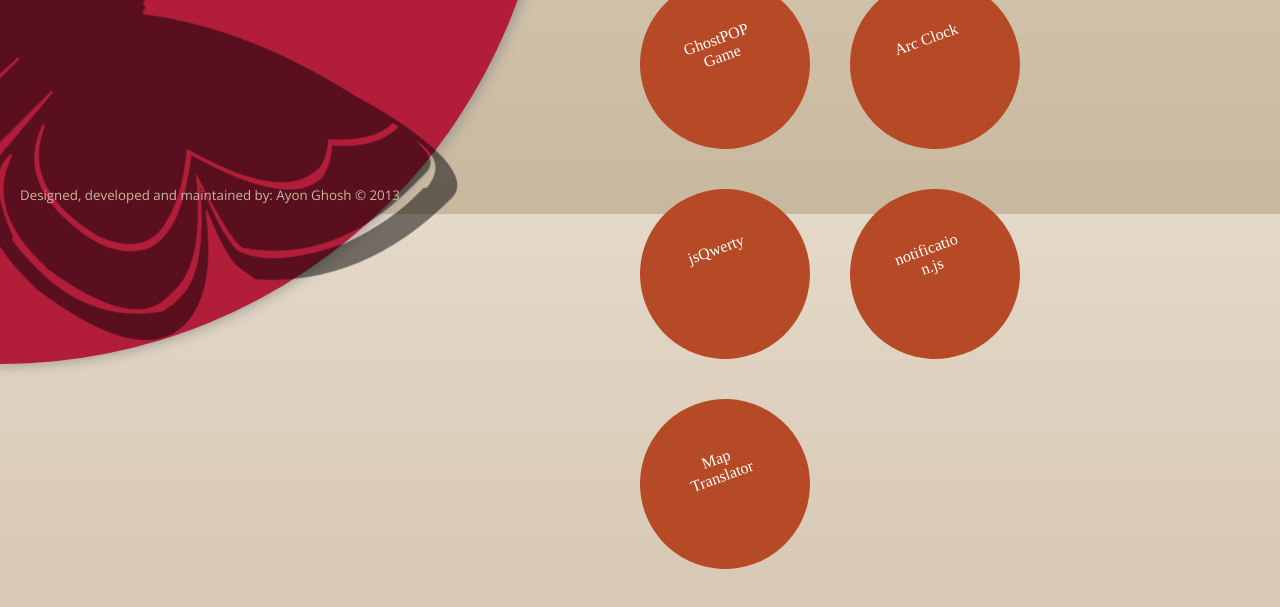
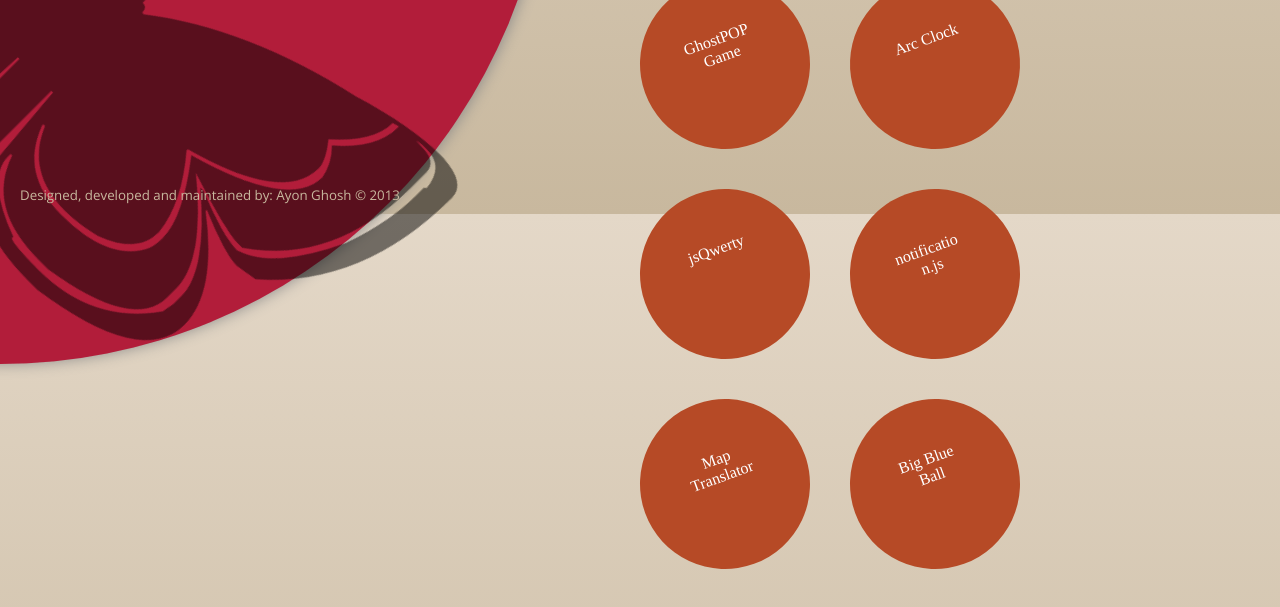
Before and after one commit to ayonghosh/intellisolblog, a website: page public/index.html in a window 1280 px wide. Shown: the part 586-1193 px from the top of the page. Drawn offline with nearby package versions, Linux system fonts and the light colour scheme; some packages are replaced by stand-ins of ours; a web font is replaced by a local one.

Commit message:
Added Big Blue Ball

```diff
--- a/public/about.html
+++ b/public/about.html
@@ -44,6 +44,9 @@
 		<li>
 			<a href="http://maptranslate.herokuapp.com" title="A webapp that spices up text translation using an interactive map">Map Translator</a>
 		</li>
+		<li>
+			<a href="http://bigblueball.herokuapp.com" title="An ongoing experiment with Three.js on Chrome: Earth from above the ISS!">Big Blue Ball</a>
+		</li>
 	</ul>
 	<br>
 	<br>
```
